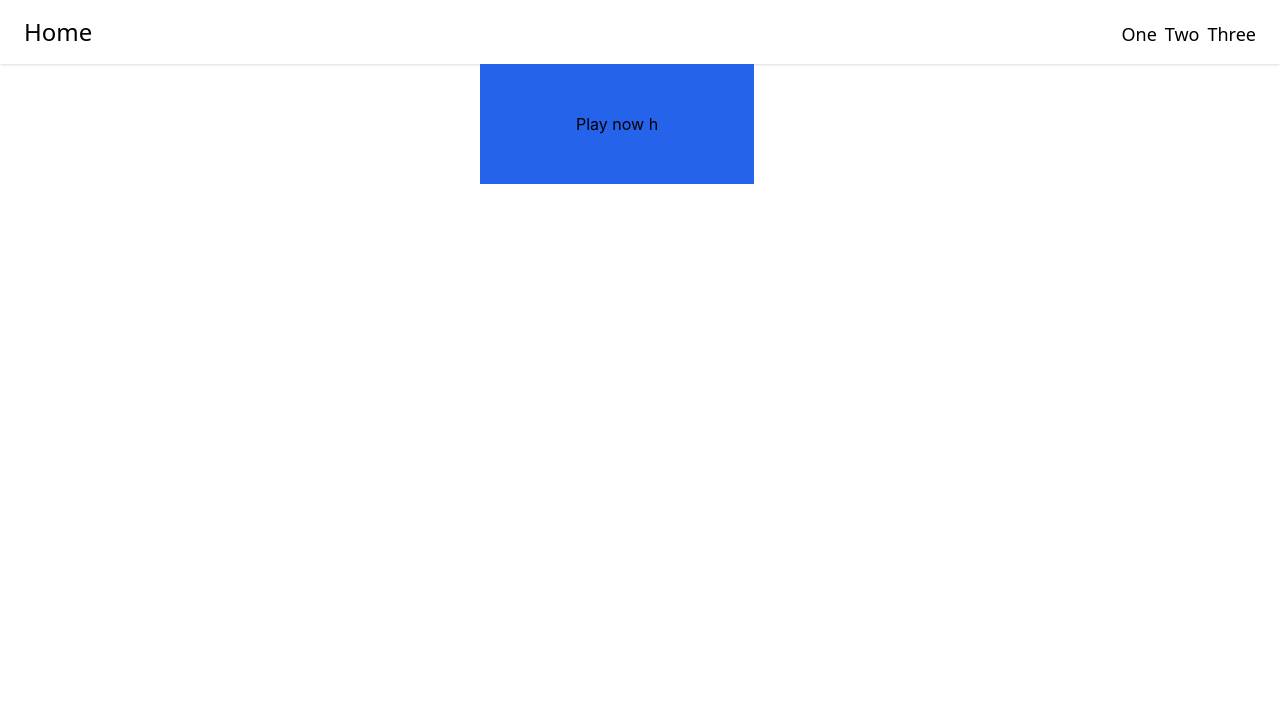
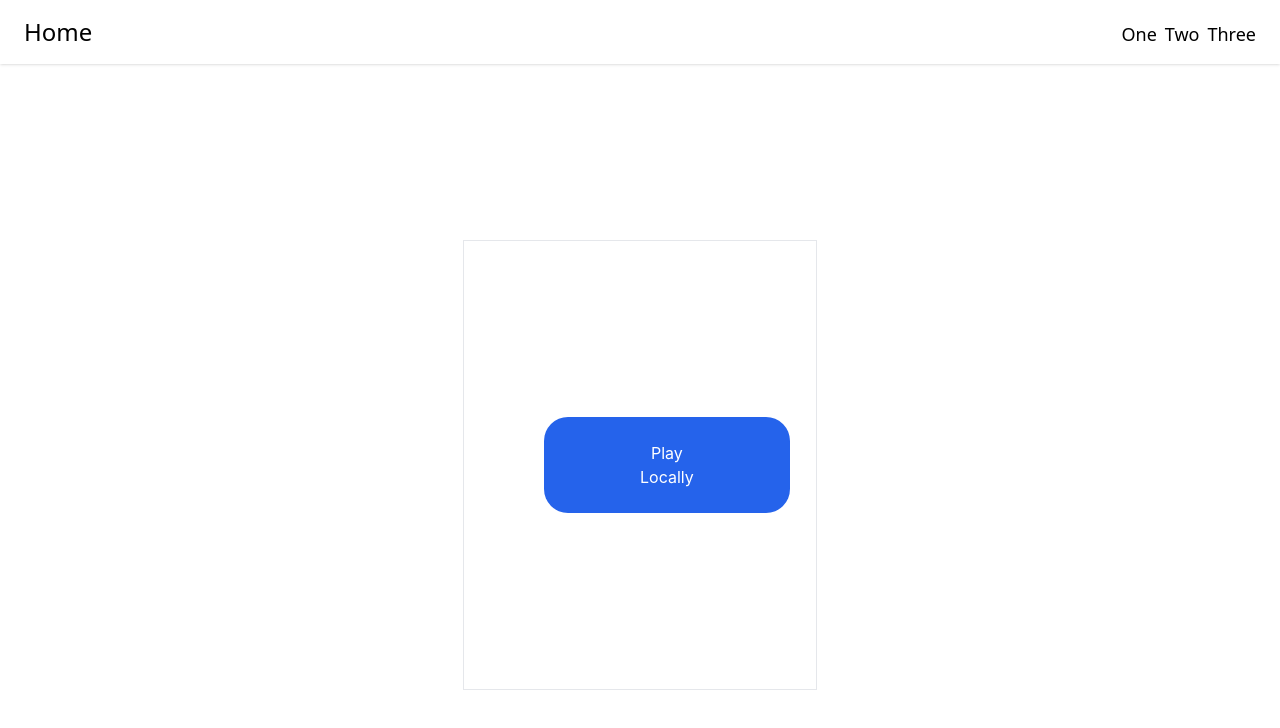
Before and after one commit to bencyna/word-guess, a React (Create React App) app: page / in a window 1280 px wide. Shown: the top 728 px of the page. Built offline with nearby package versions, Linux system fonts and the light colour scheme.

Commit message:
stlyed play button

```diff
--- a/src/Pages/Landing/Landing.tsx
+++ b/src/Pages/Landing/Landing.tsx
@@ -6,9 +6,9 @@ export default function Landing() {
     <div className="">
       <Navbar />
       <div className="w-1/2 m-auto">
-        <div id="gameOptions" className=" w-1/2 align-center justify-content m-auto">
-          <button className="px-24 py-12 bg-blue-600 border-r-3xl">
-            Play now h
+        <div id="gameOptions" className="mt-44 w-1/2 m-auto border p-44">
+          <button className="text-white px-24 py-6 bg-blue-600 rounded-3xl relative right-24 hover:text-gray-200">
+            Play Locally
           </button>
         </div>
       </div>
```
